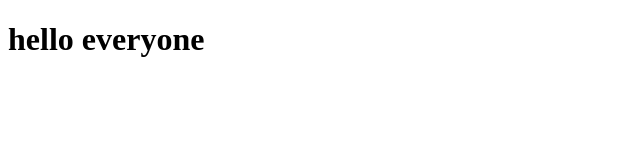
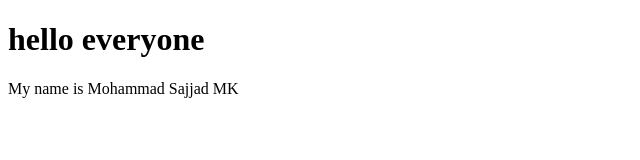
Before and after one commit to sajjadmk/datewithgit, a plain HTML site: page hello.html in a window 1280 px wide. Shown: the whole page, without its empty margins (0-640 px from the left). Drawn offline with Linux system fonts and the light colour scheme.

Commit message:
added my name into hello.html

```diff
--- a/hello.html
+++ b/hello.html
@@ -7,5 +7,6 @@
 </head>
 <body>
     <h1>hello everyone</h1>
+    <p>My name is Mohammad Sajjad MK</p>
 </body>
 </html>
```
